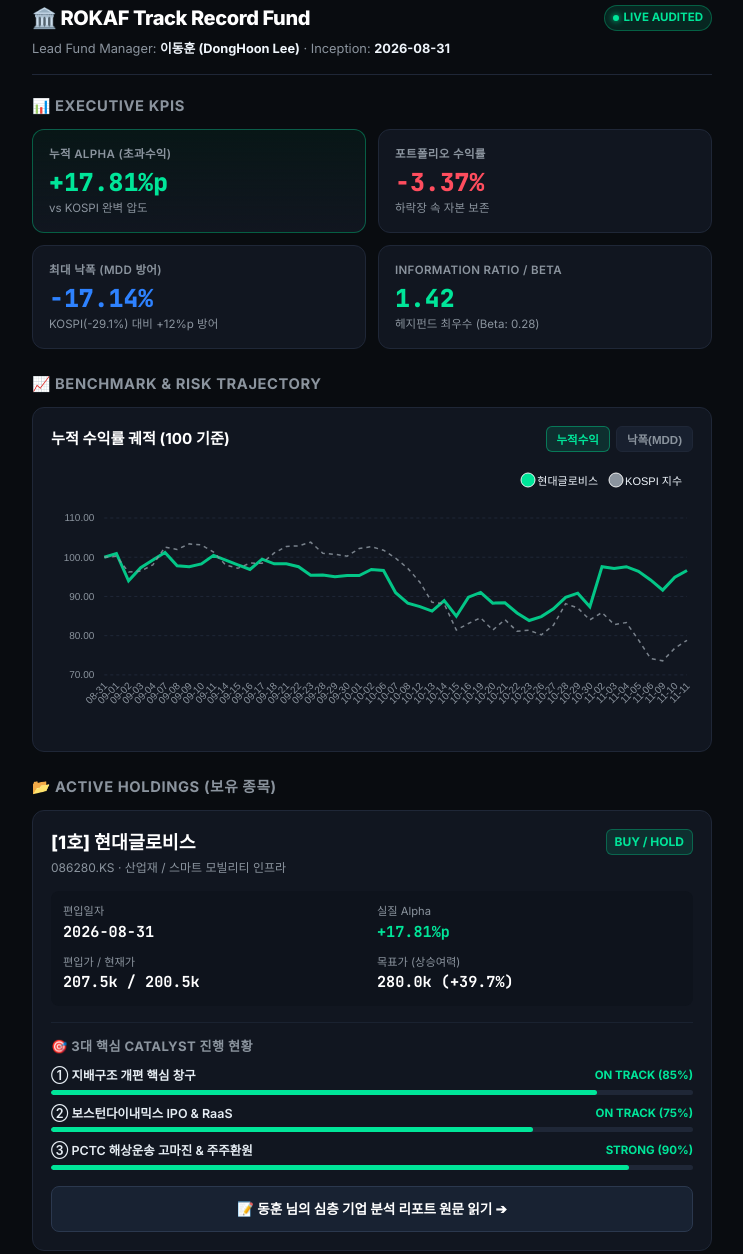
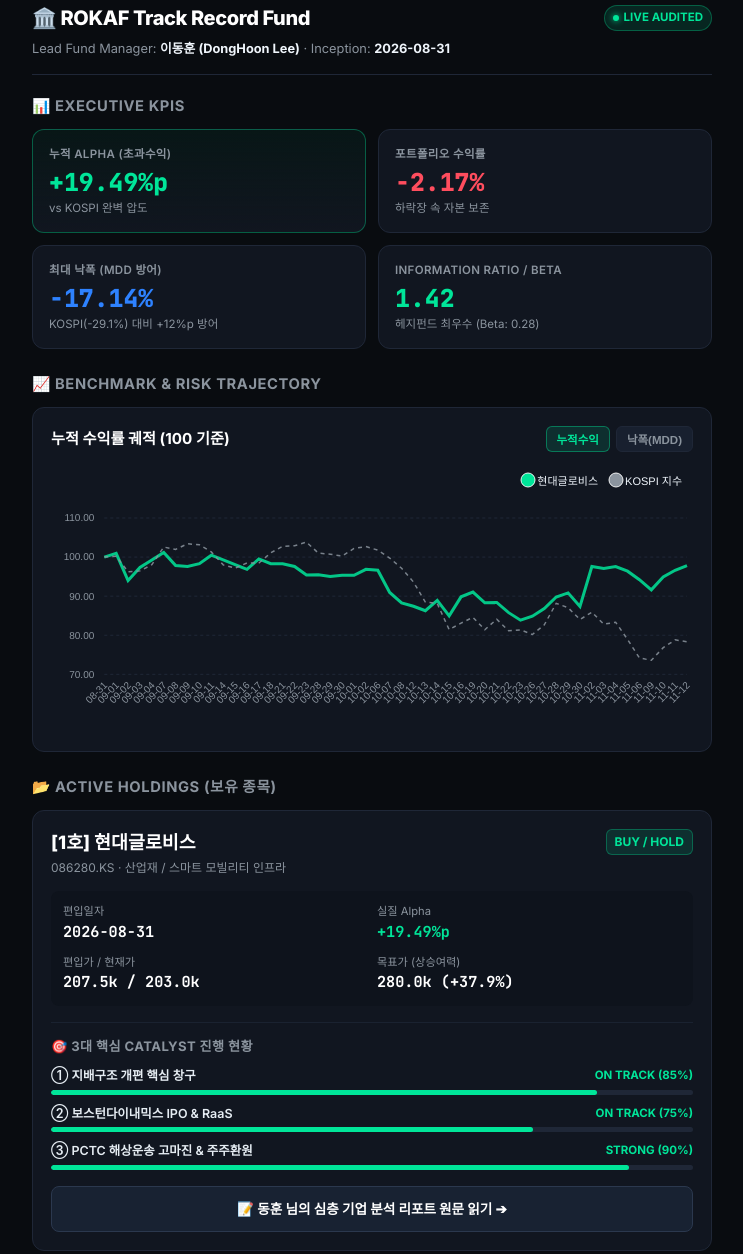
Before and after one commit to hoon4056/equity-research-portfolio, a plain HTML site: page index.html in a window 1280 px wide. Shown: the part 13-1267 px from the top of the page, without its empty margins (268-1011 px from the left). Drawn offline with nearby package versions, Linux system fonts and the light colour scheme.

Commit message:
chore(data): 2026-11-12 일일 정산 및 누적 Alpha +19.49%p 갱신

```diff
--- a/data/performance_series.json
+++ b/data/performance_series.json
@@ -586,5 +586,17 @@
     "alpha_pct": 17.81,
     "glovis_drawdown_pct": -4.52,
     "kospi_drawdown_pct": -24.09
+  },
+  {
+    "date": "2026-11-12",
+    "glovis_price": 203000.0,
+    "kospi_index": 5342.73,
+    "glovis_rebased": 97.83,
+    "kospi_rebased": 78.34,
+    "glovis_ret_pct": -2.17,
+    "kospi_ret_pct": -21.66,
+    "alpha_pct": 19.49,
+    "glovis_drawdown_pct": -3.33,
+    "kospi_drawdown_pct": -24.55
   }
 ]
--- a/data/trade_log.csv
+++ b/data/trade_log.csv
@@ -1,2 +1,2 @@
 No,매수일자,종목명,티커,섹터,매수가(원),현재가(원),목표가(원),손절선(원),수익률(%),KOSPI기준가,KOSPI현재가,KOSPI수익률(%),Alpha(%p),상태,핵심 Thesis,블로그 URL,검증해시
-1,2026-08-31,현대글로비스,086280.KS,산업재/스마트물류,207500,200500,280000,170000,-3.37,6820.02,5375.36,-21.18,17.81,BUY/HOLD,지배구조 개편 핵심 및 보스턴다이내믹스 RaaS 재평가,https://blog.naver.com/,c81a9f4
+1,2026-08-31,현대글로비스,086280.KS,산업재/스마트물류,207500,203000,280000,170000,-2.17,6820.02,5342.73,-21.66,19.49,BUY/HOLD,지배구조 개편 핵심 및 보스턴다이내믹스 RaaS 재평가,https://blog.naver.com/,c81a9f4
--- a/index.html
+++ b/index.html
@@ -400,13 +400,13 @@
     <div class="kpi-grid">
       <div class="kpi-card hero-kpi">
         <div class="kpi-label">누적 Alpha (초과수익)</div>
-        <div class="kpi-value green">+17.81%p</div>
+        <div class="kpi-value green">+19.49%p</div>
         <div class="kpi-caption">vs KOSPI 완벽 압도</div>
       </div>
 
       <div class="kpi-card">
         <div class="kpi-label">포트폴리오 수익률</div>
-        <div class="kpi-value red">-3.37%</div>
+        <div class="kpi-value red">-2.17%</div>
         <div class="kpi-caption">하락장 속 자본 보존</div>
       </div>
 
@@ -454,15 +454,15 @@
         </div>
         <div class="pos-stat-item">
           <span class="lbl">실질 Alpha</span>
-          <span class="val" style="color: var(--accent-green);">+17.81%p</span>
+          <span class="val" style="color: var(--accent-green);">+19.49%p</span>
         </div>
         <div class="pos-stat-item">
           <span class="lbl">편입가 / 현재가</span>
-          <span class="val">207.5k / 200.5k</span>
+          <span class="val">207.5k / 203.0k</span>
         </div>
         <div class="pos-stat-item">
           <span class="lbl">목표가 (상승여력)</span>
-          <span class="val">280.0k (+39.7%)</span>
+          <span class="val">280.0k (+37.9%)</span>
         </div>
       </div>
 
@@ -526,7 +526,8 @@
           {"date": "2026-10-01", "glovis_rebased": 94.5, "kospi_rebased": 90.2, "glovis_drawdown_pct": -6.6, "kospi_drawdown_pct": -9.8},
           {"date": "2026-10-20", "glovis_rebased": 83.8, "kospi_rebased": 73.5, "glovis_drawdown_pct": -17.1, "kospi_drawdown_pct": -26.5},
           {"date": "2026-11-05", "glovis_rebased": 91.5, "kospi_rebased": 75.2, "glovis_drawdown_pct": -9.6, "kospi_drawdown_pct": -24.8},
-          {"date": "2026-11-11", "glovis_rebased": 96.63, "kospi_rebased": 78.82, "glovis_drawdown_pct": -4.5, "kospi_drawdown_pct": -21.18}
+          {"date": "2026-11-11", "glovis_rebased": 96.63, "kospi_rebased": 78.82, "glovis_drawdown_pct": -4.5, "kospi_drawdown_pct": -21.18},
+          {"date": "2026-11-12", "glovis_rebased": 97.83, "kospi_rebased": 78.34, "glovis_drawdown_pct": -3.33, "kospi_drawdown_pct": -24.55}
         ];
         renderRebasedChart();
       });
```
Also changed, not shown: data/portfolio.json (+12 -12 lines).
